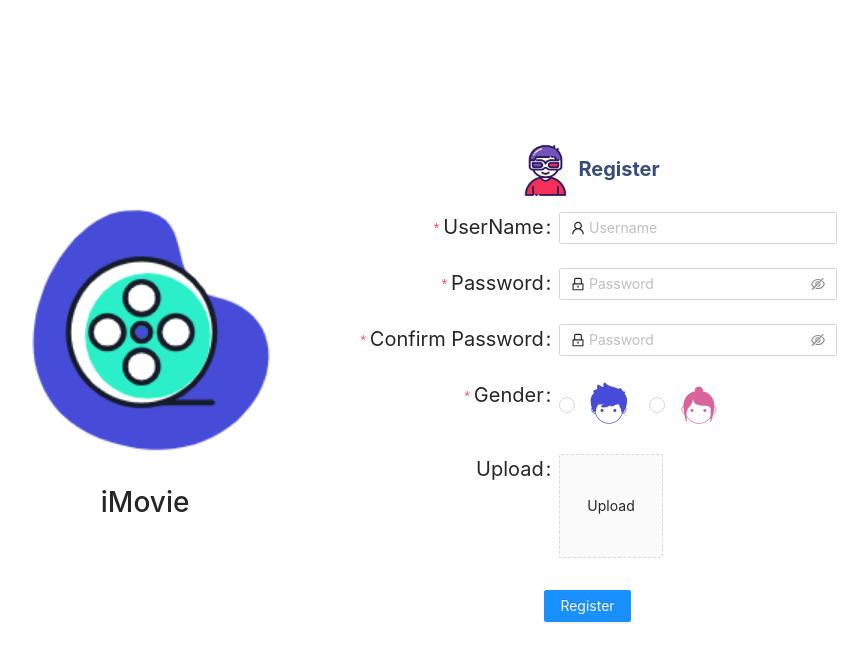
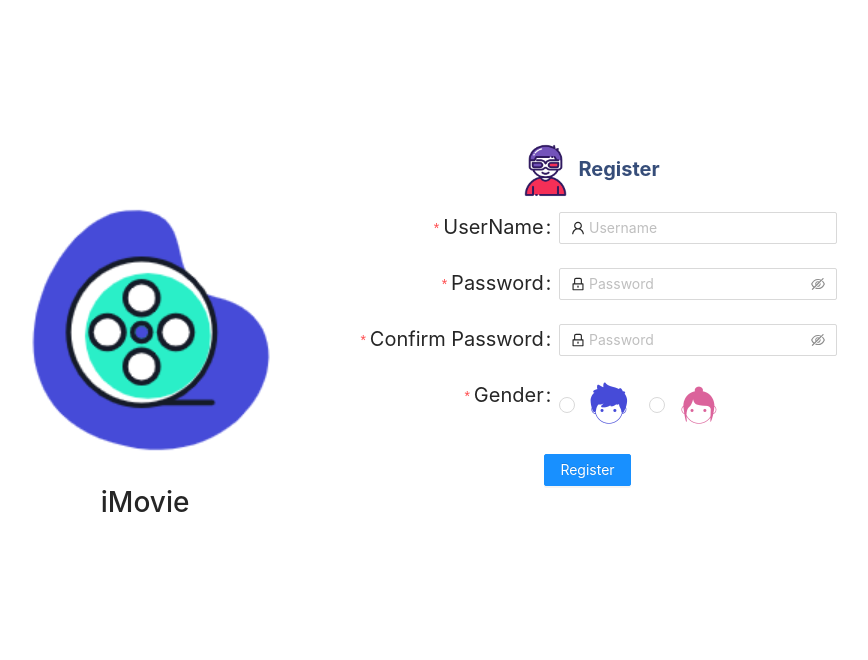
Before and after one commit to AFS-Bootcamp-202207-Class-2-1/IMovieFront, a React app: page /register in a window 1280 px wide. Shown: the top 660 px of the page, without its empty margins (221-1089 px from the left). Built offline with nearby package versions, Linux system fonts and the light colour scheme.

Commit message:
refactor: delete upload component

```diff
--- a/src/pages/Register.jsx
+++ b/src/pages/Register.jsx
@@ -20,21 +20,6 @@ function getBase64(file) {
 
 export default function Register() {
   const navigate = useNavigate();
-  const [previewVisible, setPreviewVisible] = useState(false);
-  const [previewImage, setPreviewImage] = useState("");
-  const [fileList, setFileList] = useState([]);
-
-  const handleCancel = () => setPreviewVisible(false);
-
-  const handlePreview = async (file) => {
-    if (!file.url && !file.preview) {
-      file.preview = await getBase64(file.originFileObj);
-    }
-    setPreviewVisible(true);
-    setPreviewImage(file.url || file.preview);
-  };
-
-  const handleChange = ({ fileList }) => setFileList(fileList);
 
   const success = () => {
     message.success("Registered successfully");
@@ -72,12 +57,6 @@ export default function Register() {
       },
     },
   };
-
-  const uploadButton = (
-    <div>
-      <div className="ant-upload-text">Upload</div>
-    </div>
-  );
 
   return (
     <div className="parent">
@@ -185,25 +164,6 @@ export default function Register() {
             </Radio.Group>
           </Form.Item>
 
-          <Form.Item label="Upload" valuePropName="fileList">
-            <Upload
-              action=""
-              listType="picture-card"
-              fileList={fileList}
-              onPreview={handlePreview}
-              onChange={handleChange}
-            >
-              {fileList.length >= 1 ? null : uploadButton}
-            </Upload>
-            <Modal
-              visible={previewVisible}
-              footer={null}
-              onCancel={handleCancel}
-            >
-              <img alt="example" style={{ width: "100%" }} src={previewImage} />
-            </Modal>
-          </Form.Item>
-
           <Form.Item>
             <Button
               type="primary"
```
